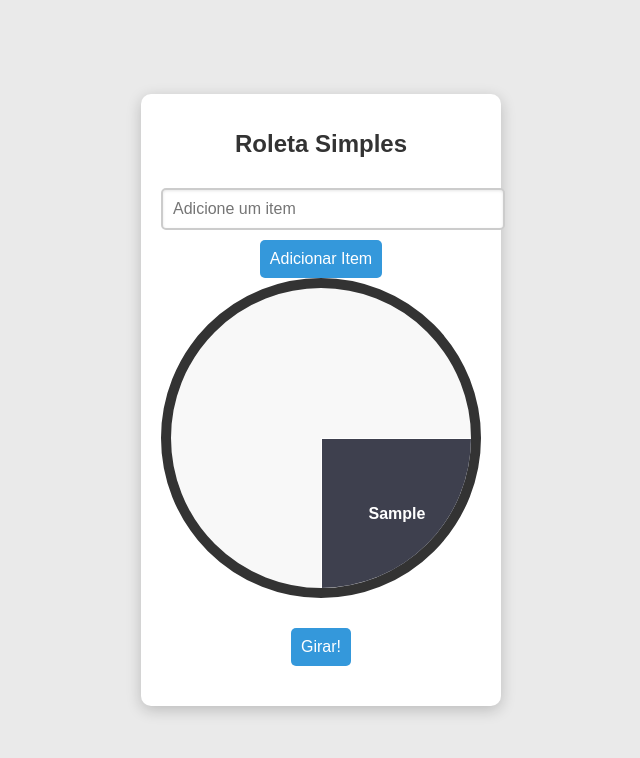
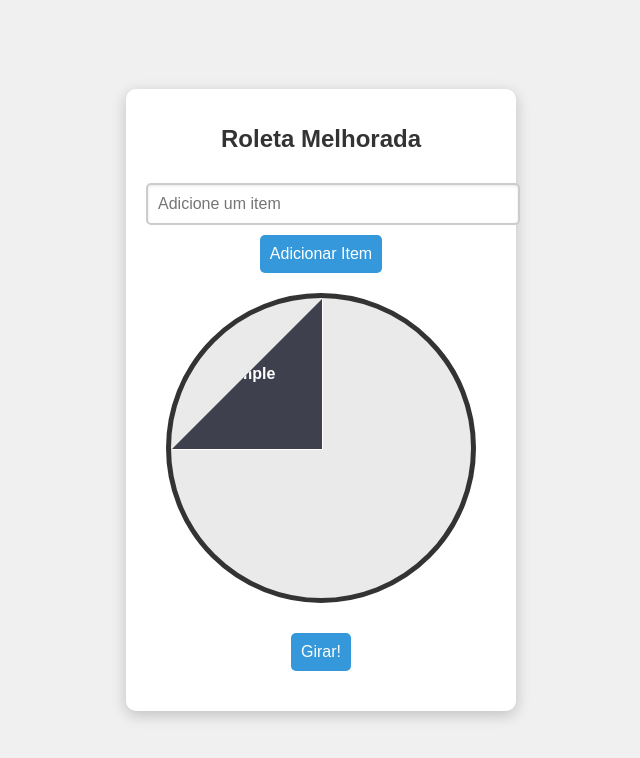
Before and after one commit to Haruzxkk/Sensi, a plain HTML site: page index.html in a window 1280 px wide. Both pictures are taken after typing "Sample" into the empty fields and a click on the button "Adicionar Item". Shown: the whole page, without its empty margins (319-959 px from the left). Drawn offline with Linux system fonts and the light colour scheme.

Commit message:
Add files via upload

```diff
--- a/index.html
+++ b/index.html
@@ -3,11 +3,11 @@
 <head>
     <meta charset="UTF-8">
     <meta name="viewport" content="width=device-width, initial-scale=1.0">
-    <title>Roleta Simples</title>
+    <title>Roleta Melhorada</title>
     <style>
         body {
-            font-family: 'Arial', sans-serif;
-            background-color: #eaeaea;
+            font-family: Arial, sans-serif;
+            background-color: #f0f0f0;
             display: flex;
             justify-content: center;
             align-items: center;
@@ -22,7 +22,7 @@
             border-radius: 10px;
             box-shadow: 0 4px 15px rgba(0, 0, 0, 0.2);
             padding: 20px;
-            width: 320px;
+            width: 350px;
         }
 
         h1 {
@@ -35,28 +35,32 @@
             width: 300px;
             height: 300px;
             border-radius: 50%;
-            border: 10px solid #333;
             position: relative;
             overflow: hidden;
             transition: transform 4s ease-out;
-            margin-bottom: 20px;
-            background-color: #f8f8f8;
+            margin: 20px auto;
+            border: 5px solid #333;
+            background-color: #eaeaea;
         }
 
         .segment {
+            position: absolute;
             width: 50%;
             height: 50%;
-            position: absolute;
-            top: 50%;
-            left: 50%;
-            transform-origin: 0 0;
+            background-color: #3498db;
+            border: 1px solid #fff;
+            clip-path: polygon(100% 0, 0% 100%, 100% 100%);
             display: flex;
             align-items: center;
             justify-content: center;
             color: white;
             font-weight: bold;
             font-size: 16px;
-            border: 1px solid #fff; /* Borda branca para cada segmento */
+            transition: background-color 0.3s;
+        }
+
+        .segment:hover {
+            background-color: #2980b9;
         }
 
         button {
@@ -66,13 +70,13 @@
             cursor: pointer;
             border: none;
             border-radius: 5px;
-            background-color: #3498db; /* Cor do botão */
+            background-color: #3498db;
             color: white;
             transition: background-color 0.3s;
         }
 
         button:hover {
-            background-color: #2980b9; /* Cor ao passar o mouse */
+            background-color: #2980b9;
         }
 
         .result {
@@ -82,16 +86,16 @@
         }
 
         .arrow {
+            position: absolute;
+            top: -30px;
+            left: 50%;
+            transform: translateX(-50%);
+            z-index: 1;
             width: 0;
             height: 0;
             border-left: 10px solid transparent;
             border-right: 10px solid transparent;
-            border-bottom: 20px solid #333; /* Cor da seta */
-            position: absolute;
-            top: -20px; /* Ajuste a posição vertical da seta */
-            left: 50%;
-            transform: translateX(-50%);
-            z-index: 1; /* Seta acima da roleta */
+            border-bottom: 20px solid #333;
         }
 
         input[type="text"] {
@@ -105,18 +109,18 @@
         }
 
         input[type="text"]:focus {
-            border-color: #3498db; /* Cor da borda ao focar */
+            border-color: #3498db;
             outline: none;
         }
     </style>
 </head>
 <body>
     <div class="container">
-        <h1>Roleta Simples</h1>
+        <h1>Roleta Melhorada</h1>
         <input type="text" id="itemInput" placeholder="Adicione um item" />
         <button id="addItemButton">Adicionar Item</button>
         <div class="wheel" id="wheel">
-            <div class="arrow"></div> <!-- Seta centralizada -->
+            <div class="arrow"></div>
         </div>
         <button id="spinButton">Girar!</button>
         <div class="result" id="result"></div>
@@ -127,12 +131,15 @@
         const itemInput = document.getElementById("itemInput");
         const addItemButton = document.getElementById("addItemButton");
 
-        let items = [];
+        // Recuperar itens do armazenamento local
+        let items = JSON.parse(localStorage.getItem('wheelItems')) || [];
 
+        // Função para adicionar itens à roleta
         addItemButton.addEventListener("click", function() {
             const itemValue = itemInput.value.trim();
             if (itemValue && !items.includes(itemValue)) {
                 items.push(itemValue);
+                localStorage.setItem('wheelItems', JSON.stringify(items)); // Salvar no armazenamento local
                 drawWheel();
                 itemInput.value = ''; // Limpar o campo de entrada
             } else {
@@ -140,6 +147,7 @@
             }
         });
 
+        // Função para desenhar a roleta
         function drawWheel() {
             wheel.innerHTML = ''; // Limpar a roleta antes de desenhar
             const arrow = document.createElement('div');
@@ -152,12 +160,16 @@
                 const segment = document.createElement('div');
                 segment.className = 'segment';
                 segment.style.transform = `rotate(${segmentAngle * index}deg)`;
-                segment.style.backgroundColor = getRandomColor(); // Cor aleatória para cada segmento
                 segment.textContent = item;
+
+                // Ajustar a cor do segmento
+                segment.style.backgroundColor = getRandomColor();
+
                 wheel.appendChild(segment);
             });
         }
 
+        // Função para gerar uma cor aleatória
         function getRandomColor() {
             const letters = '0123456789ABCDEF';
             let color = '#';
@@ -167,6 +179,7 @@
             return color;
         }
 
+        // Evento para girar a roleta
         document.getElementById("spinButton").addEventListener("click", function() {
             if (items.length === 0) {
                 alert("Adicione itens à roleta antes de girar!");
@@ -179,10 +192,15 @@
             // Espera o giro terminar e calcula o resultado
             setTimeout(() => {
                 const finalDegree = randomDegree % 360; // Obter o ângulo final
-                const segmentIndex = Math.floor((finalDegree + (360 / items.length) / 2) / (360 / items.length)); // Determinar o segmento correspondente
+                const segmentIndex = Math.floor((finalDegree + (segmentAngle / 2)) / segmentAngle) % items.length; // Determinar o segmento correspondente
                 result.textContent = `Resultado: ${items[segmentIndex]}`; // Exibir o item correspondente
             }, 4000); // 4 segundos
         });
+
+        // Inicializa a roleta com itens do armazenamento local
+        if (items.length > 0) {
+            drawWheel();
+        }
     </script>
 </body>
 </html>
```
